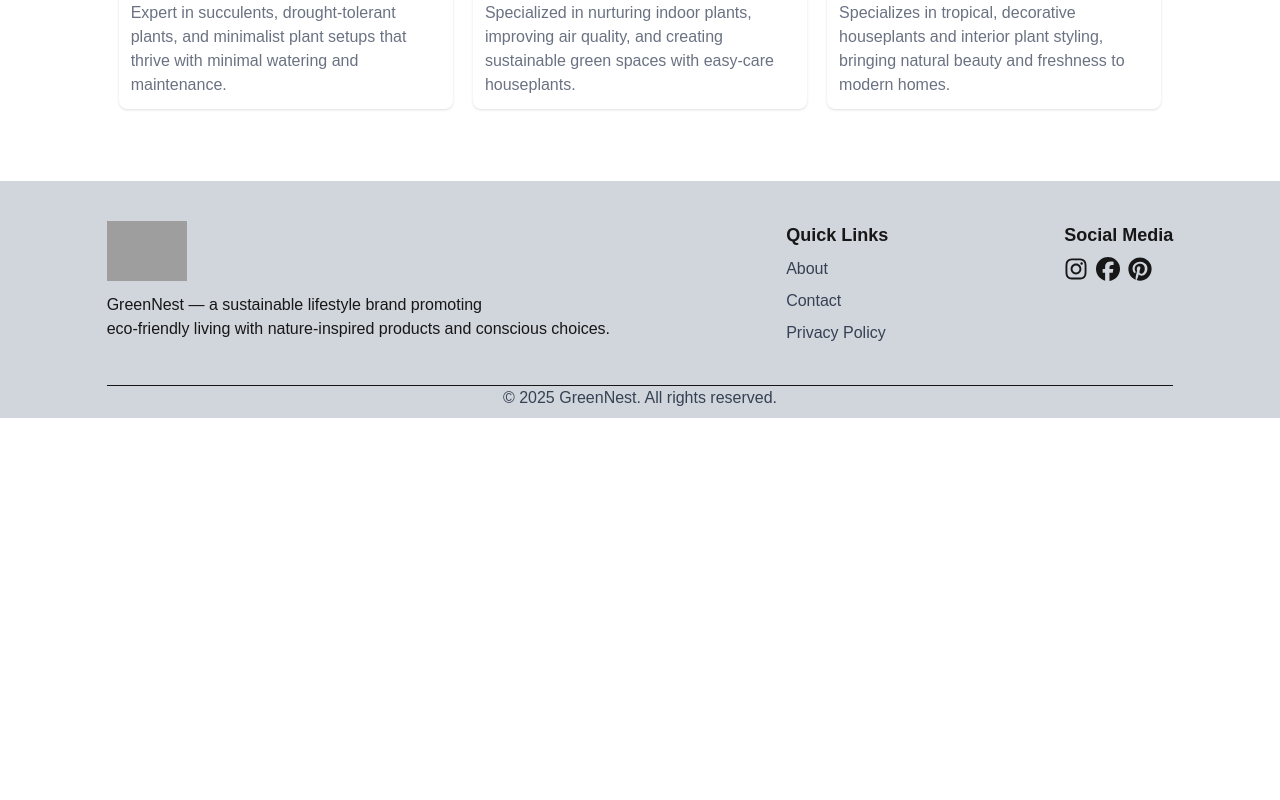
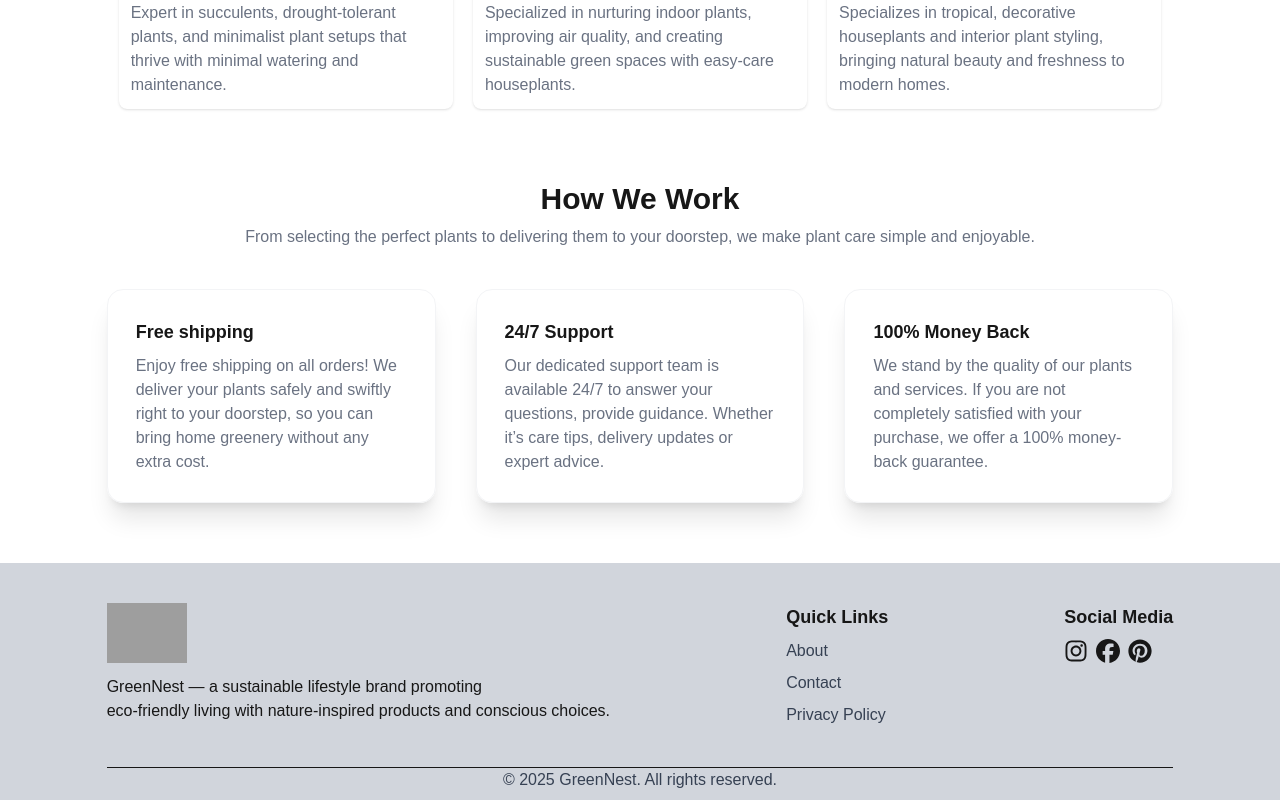
Before and after one commit to lijanahmmed/Green-Nest-2.0, a Next.js app: page / in a window 1280 px wide. Shown: the part 2277-3077 px from the top of the page. Before the commit the page ends 2695 px from the top, so only its background shows below. Built offline with nearby package versions, Linux system fonts and the light colour scheme; grey boxes are pictures that could not be loaded.

Commit message:
added how work section

```diff
--- /dev/null
+++ b/src/Components/Work.jsx
@@ -0,0 +1,39 @@
+export default function Work() {
+  return (
+    <div className="mt-15 w-11/12 md:w-10/12 mx-auto">
+      <div className="text-center space-y-2">
+        <h3 className="text-3xl font-bold">How We Work</h3>
+        <p className="text-gray-500">
+          From selecting the perfect plants to delivering them to your doorstep,
+          we make plant care simple and enjoyable.
+        </p>
+      </div>
+      <div className="mt-10 grid grid-cols-1 md:grid-cols-3 gap-10">
+        <div className="border border-gray-100 rounded-2xl p-7 shadow-xl">
+          <h2 className="text-lg font-bold mb-2">Free shipping</h2>
+          <p className="text-gray-500">
+            Enjoy free shipping on all orders! We deliver your plants safely and
+            swiftly right to your doorstep, so you can bring home greenery
+            without any extra cost.
+          </p>
+        </div>
+        <div className="border border-gray-100 rounded-2xl p-7 shadow-xl">
+          <h2 className="text-lg font-bold mb-2">24/7 Support</h2>
+          <p className="text-gray-500">
+            Our dedicated support team is available 24/7 to answer your
+            questions, provide guidance. Whether it’s care tips, delivery
+            updates or expert advice.
+          </p>
+        </div>
+        <div className="border border-gray-100 rounded-2xl p-7 shadow-xl">
+          <h2 className="text-lg font-bold mb-2">100% Money Back</h2>
+          <p className="text-gray-500">
+            We stand by the quality of our plants and services. If you are not
+            completely satisfied with your purchase, we offer a 100% money-back
+            guarantee.
+          </p>
+        </div>
+      </div>
+    </div>
+  );
+}
--- a/src/app/page.jsx
+++ b/src/app/page.jsx
@@ -2,6 +2,7 @@ import Banner from "@/Components/Banner";
 import GreenExperts from "@/Components/GreenExperts";
 import Hero from "@/Components/Hero";
 import PlantsCare from "@/Components/PlantsCare";
+import Work from "@/Components/Work";
 
 export default function Home() {
   return (
@@ -10,6 +11,7 @@ export default function Home() {
       <Banner></Banner>
       <PlantsCare></PlantsCare>
       <GreenExperts></GreenExperts>
+      <Work></Work>
     </div>
   );
 }
```
